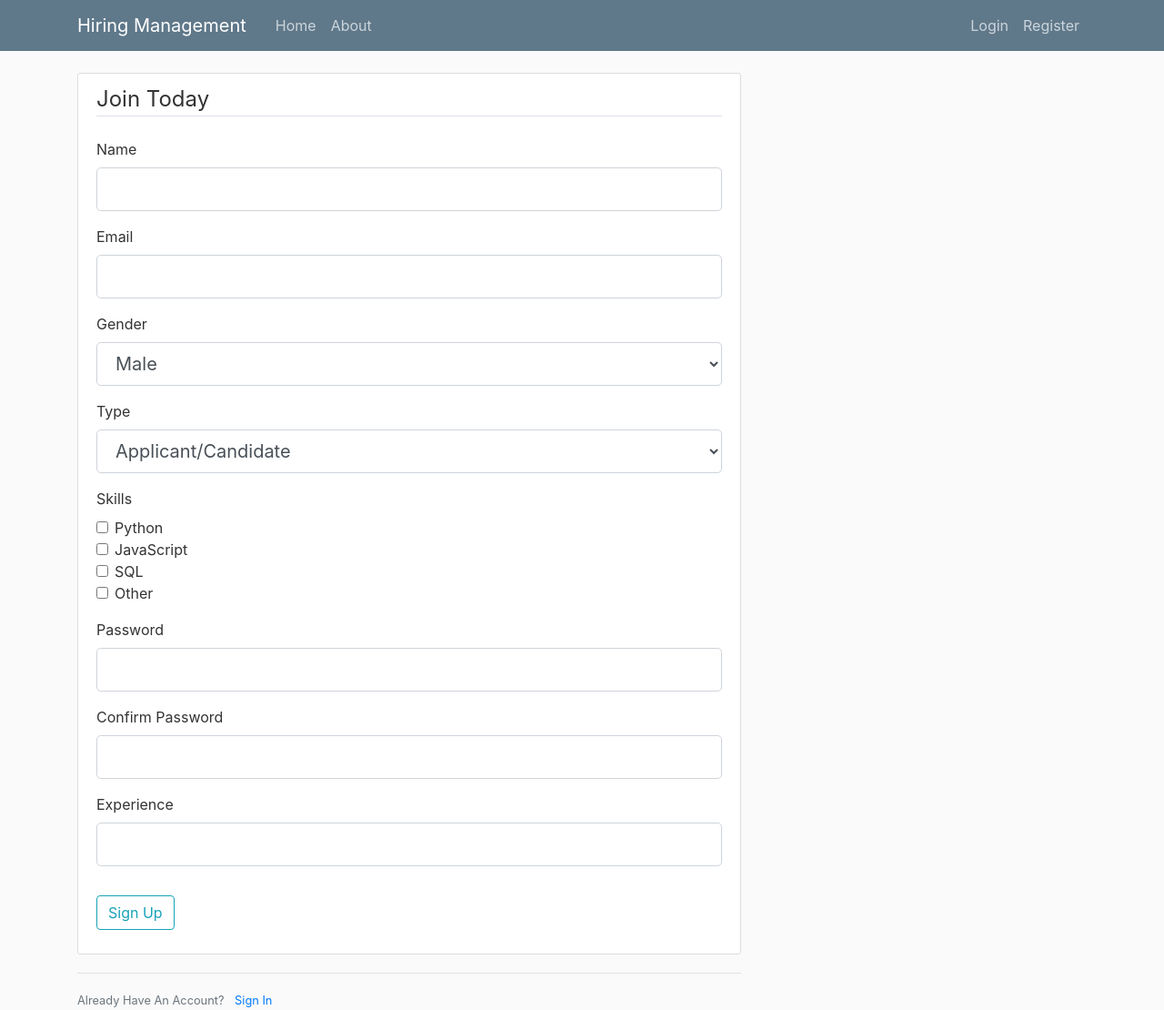
After one commit to Sriram-Subramanian-02/hiring-management, a Flask app: page /register in a window 1280 px wide. The commit adds this page. Shown: the whole page at 91% size. Run offline with Flask 3, Linux system fonts and the light colour scheme; some libraries are stand-ins or nearby versions.

Commit message:
Create forms for login and register

```diff
--- a/app/main/routes.py
+++ b/app/main/routes.py
@@ -1,4 +1,4 @@
-from flask import render_template, request, Blueprint
+from flask import render_template, Blueprint
 
 main = Blueprint('main', __name__)
 
--- a/app/templates/layout.html
+++ b/app/templates/layout.html
@@ -26,13 +26,13 @@
           </button>
           <div class="collapse navbar-collapse" id="navbarToggle">
             <div class="navbar-nav mr-auto">
-              <a class="nav-item nav-link" href="/">Home</a>
-              <a class="nav-item nav-link" href="/about">About</a>
+              <a class="nav-item nav-link" href="{{ url_for('main.home') }}">Home</a>
+              <a class="nav-item nav-link" href="{{ url_for('main.about') }}">About</a>
             </div>
             <!-- Navbar Right Side -->
             <div class="navbar-nav">
-              <a class="nav-item nav-link" href="/login">Login</a>
-              <a class="nav-item nav-link" href="/register">Register</a>
+              <a class="nav-item nav-link" href="{{ url_for('users.login') }}">Login</a>
+              <a class="nav-item nav-link" href="{{ url_for('users.register') }}">Register</a>
             </div>
           </div>
         </div>
@@ -41,21 +41,18 @@
     <main role="main" class="container">
       <div class="row">
         <div class="col-md-8">
+          {% with messages = get_flashed_messages(with_categories=true) %}
+            {% if messages %}
+              {% for category, message in messages %}
+                <div class="alert alert-{{ category }}">
+                  {{ message }}
+                </div>
+              {% endfor %}
+            {% endif %}
+          {% endwith %}
           {% block content %}{% endblock %}
         </div>
-        <!-- <div class="col-md-4">
-          <div class="content-section">
-            <h3>Our Sidebar</h3>
-            <p class='text-muted'>You can put any information here you'd like.
-              <ul class="list-group">
-                <li class="list-group-item list-group-item-light">Latest Posts</li>
-                <li class="list-group-item list-group-item-light">Announcements</li>
-                <li class="list-group-item list-group-item-light">Calendars</li>
-                <li class="list-group-item list-group-item-light">etc</li>
-              </ul>
-            </p>
-          </div> -->
-        </div>
+
       </div>
     </main>
 
--- /dev/null
+++ b/app/templates/register.html
@@ -0,0 +1,120 @@
+{% extends "layout.html" %}
+{% block content %}
+    <div class="content-section">
+        <form method="POST" action="">
+            {{ form.hidden_tag() }}
+            <fieldset class="form-group">
+                <legend class="border-bottom mb-4">Join Today</legend>
+
+                <div class="form-group">
+                    {{ form.name.label(class="form-control-label") }}
+                    {% if form.name.errors %}
+                        {{ form.name(class="form-control form-control-lg is-invalid") }}
+                        <div class="invalid-feedback">
+                            {% for error in form.name.errors %}
+                                <span>{{ error }}</span>
+                            {% endfor %}
+                        </div>
+                    {% else %}
+                        {{ form.name(class="form-control form-control-lg") }}
+                    {% endif %}
+                </div>
+
+                <div class="form-group">
+                    {{ form.email.label(class="form-control-label") }}
+                    {% if form.email.errors %}
+                        {{ form.email(class="form-control form-control-lg is-invalid") }}
+                        <div class="invalid-feedback">
+                            {% for error in form.email.errors %}
+                                <span>{{ error }}</span>
+                            {% endfor %}
+                        </div>
+                    {% else %}
+                        {{ form.email(class="form-control form-control-lg") }}
+                    {% endif %}
+                </div>
+
+                <div class="form-group">
+                    {{ form.gender.label(class="form-control-label") }}
+                    {{ form.gender(class="form-control form-control-lg") }}
+                </div>
+
+                <div class="form-group">
+                    {{ form.type.label(class="form-control-label") }}
+                    {{ form.type(class="form-control form-control-lg") }}
+                </div>
+
+                <div class="form-group">
+                    <label class="form-control-label">Skills</label>
+                    <div>
+                        {% for choice, label in form.skills.choices %}
+                            <div class="form-check">
+                                <input class="form-check-input" type="checkbox" value="{{ choice }}" id="skill_{{ loop.index }}" name="skills">
+                                <label class="form-check-label" for="skill_{{ loop.index }}">{{ label }}</label>
+                            </div>
+                        {% endfor %}
+                    </div>
+                    {% if form.skills.errors %}
+                        <div class="invalid-feedback d-block">
+                            {% for error in form.skills.errors %}
+                                <span>{{ error }}</span>
+                            {% endfor %}
+                        </div>
+                    {% endif %}
+                </div>
+
+
+                <div class="form-group">
+                    {{ form.password.label(class="form-control-label") }}
+                    {% if form.password.errors %}
+                        {{ form.password(class="form-control form-control-lg is-invalid") }}
+                        <div class="invalid-feedback">
+                            {% for error in form.password.errors %}
+                                <span>{{ error }}</span>
+                            {% endfor %}
+                        </div>
+                    {% else %}
+                        {{ form.password(class="form-control form-control-lg") }}
+                    {% endif %}
+                </div>
+
+                <div class="form-group">
+                    {{ form.confirm_password.label(class="form-control-label") }}
+                    {% if form.confirm_password.errors %}
+                        {{ form.confirm_password(class="form-control form-control-lg is-invalid") }}
+                        <div class="invalid-feedback">
+                            {% for error in form.confirm_password.errors %}
+                                <span>{{ error }}</span>
+                            {% endfor %}
+                        </div>
+                    {% else %}
+                        {{ form.confirm_password(class="form-control form-control-lg") }}
+                    {% endif %}
+                </div>
+
+                <div class="form-group">
+                    {{ form.experience.label(class="form-control-label") }}
+                    {% if form.experience.errors %}
+                        {{ form.experience(class="form-control form-control-lg is-invalid") }}
+                        <div class="invalid-feedback">
+                            {% for error in form.experience.errors %}
+                                <span>{{ error }}</span>
+                            {% endfor %}
+                        </div>
+                    {% else %}
+                        {{ form.experience(class="form-control form-control-lg") }}
+                    {% endif %}
+                </div>
+            </fieldset>
+
+            <div class="form-group">
+                {{ form.submit(class="btn btn-outline-info") }}
+            </div>
+        </form>
+    </div>
+    <div class="border-top pt-3">
+        <small class="text-muted">
+            Already Have An Account? <a class="ml-2" href="{{ url_for('users.login') }}">Sign In</a>
+        </small>
+    </div>
+{% endblock content %}
--- /dev/null
+++ b/app/users/forms.py
@@ -0,0 +1,36 @@
+from flask_wtf import FlaskForm
+from wtforms import StringField, PasswordField, SubmitField, SelectField, BooleanField, SelectMultipleField
+from wtforms.validators import DataRequired, Length, Email, EqualTo
+
+
+class RegistrationForm(FlaskForm):
+    name = StringField('Name', validators=[DataRequired(), Length(min=1, max=50)])
+    email = StringField('Email', validators=[DataRequired(), Email()])
+
+    # Dropdown for Gender
+    gender_choices = [('Male', 'Male'), ('Female', 'Female')]
+    gender = SelectField('Gender', choices=gender_choices)
+
+    # Dropdown for Type
+    type_choices = [('Applicant', 'Applicant/Candidate'), ('Company', 'Company')]
+    type = SelectField('Type', choices=type_choices, validators=[DataRequired()])
+
+    # Multiple values for Skills
+    skills_choices = [('Python', 'Python'), ('JavaScript', 'JavaScript'), ('SQL', 'SQL'), ('Other', 'Other')]
+    skills = SelectMultipleField('Skills', choices=skills_choices, validators=[DataRequired()])
+
+    password = PasswordField('Password', validators=[DataRequired()])
+    confirm_password = PasswordField('Confirm Password', validators=[DataRequired(), EqualTo('password')])
+
+    # Integer only for Experience
+    experience = StringField('Experience', validators=[DataRequired()])
+
+    submit = SubmitField('Sign Up')
+
+
+class LoginForm(FlaskForm):
+    email = StringField('Email',
+                        validators=[DataRequired(), Email()])
+    password = PasswordField('Password', validators=[DataRequired()])
+    remember = BooleanField('Remember Me')
+    submit = SubmitField('Login')
--- /dev/null
+++ b/app/users/routes.py
@@ -0,0 +1,27 @@
+from flask import render_template, url_for, flash, redirect, Blueprint
+from app.users.forms import RegistrationForm, LoginForm
+
+
+users = Blueprint('users', __name__)
+
+@users.route("/register", methods=['GET', 'POST'])
+def register():
+    form = RegistrationForm()
+    if form.validate_on_submit():
+        flash(f'Account created for {form.name.data}!', 'success')
+        return redirect(url_for('main.home'))
+
+    return render_template('register.html', title='Register', form=form)
+
+
+@users.route("/login", methods=['GET', 'POST'])
+def login():
+    form = LoginForm()
+    if form.validate_on_submit():
+        if form.email.data == 'admin@blog.com' and form.password.data == 'password':
+            flash('You have been logged in!', 'success')
+            return redirect(url_for('main.home'))
+
+        else:
+            flash('Login Unsuccessful. Please check username and password', 'danger')
+    return render_template('login.html', title='Login', form=form)
```
Also changed, not shown: app/__init__.py (+6 -1 lines), app/config.py (+7 -0 lines), app/templates/login.html (added, +52 -0 lines), app/users/__init__.py (added).
